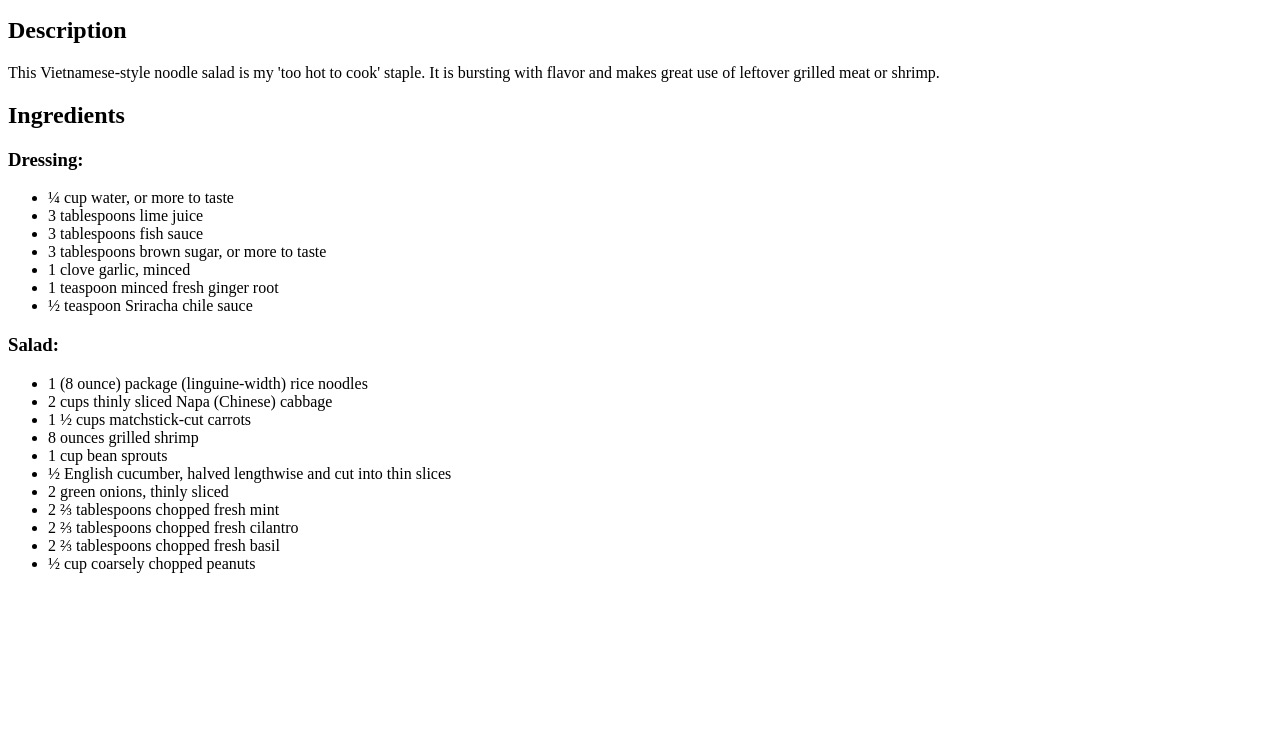
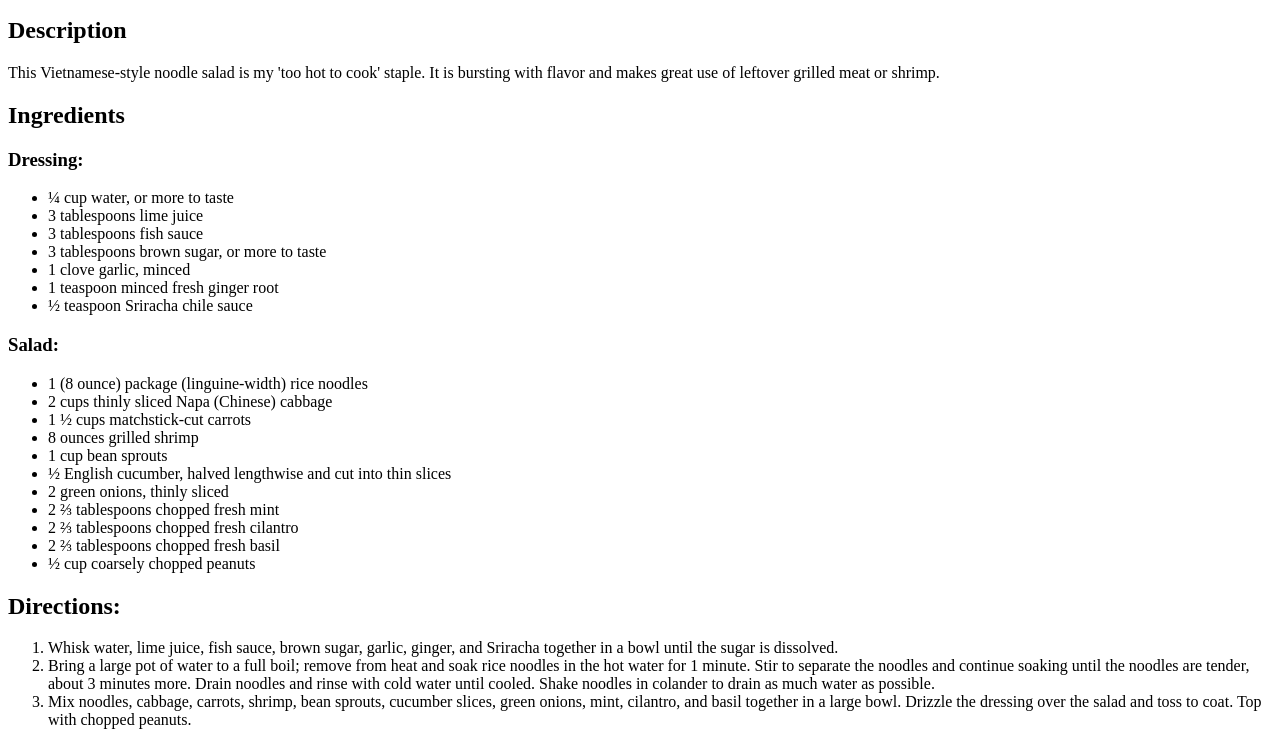
Before and after one commit to Mohamed-Oday/odin-recipes, a plain HTML site: page recipes/Noodle-Salad.html in a window 1280 px wide. Shown: the part 101-846 px from the top of the page. Before the commit the page ends 800 px from the top, so only its background shows below. Drawn offline with Linux system fonts and the light colour scheme.

Commit message:
Added the recipe steps for the Noodle-Salad.html file

```diff
--- a/recipes/Noodle-Salad.html
+++ b/recipes/Noodle-Salad.html
@@ -41,5 +41,14 @@
             </ul>
         </div>
     </div>
+
+    <div class="steps">
+        <h2>Directions:</h2>
+        <ol>
+            <li>Whisk water, lime juice, fish sauce, brown sugar, garlic, ginger, and Sriracha together in a bowl until the sugar is dissolved.</li>
+            <li>Bring a large pot of water to a full boil; remove from heat and soak rice noodles in the hot water for 1 minute. Stir to separate the noodles and continue soaking until the noodles are tender, about 3 minutes more. Drain noodles and rinse with cold water until cooled. Shake noodles in colander to drain as much water as possible.</li>
+            <li>Mix noodles, cabbage, carrots, shrimp, bean sprouts, cucumber slices, green onions, mint, cilantro, and basil together in a large bowl. Drizzle the dressing over the salad and toss to coat. Top with chopped peanuts.</li>
+        </ol>
+    </div>
 </body>
 </html>
```
